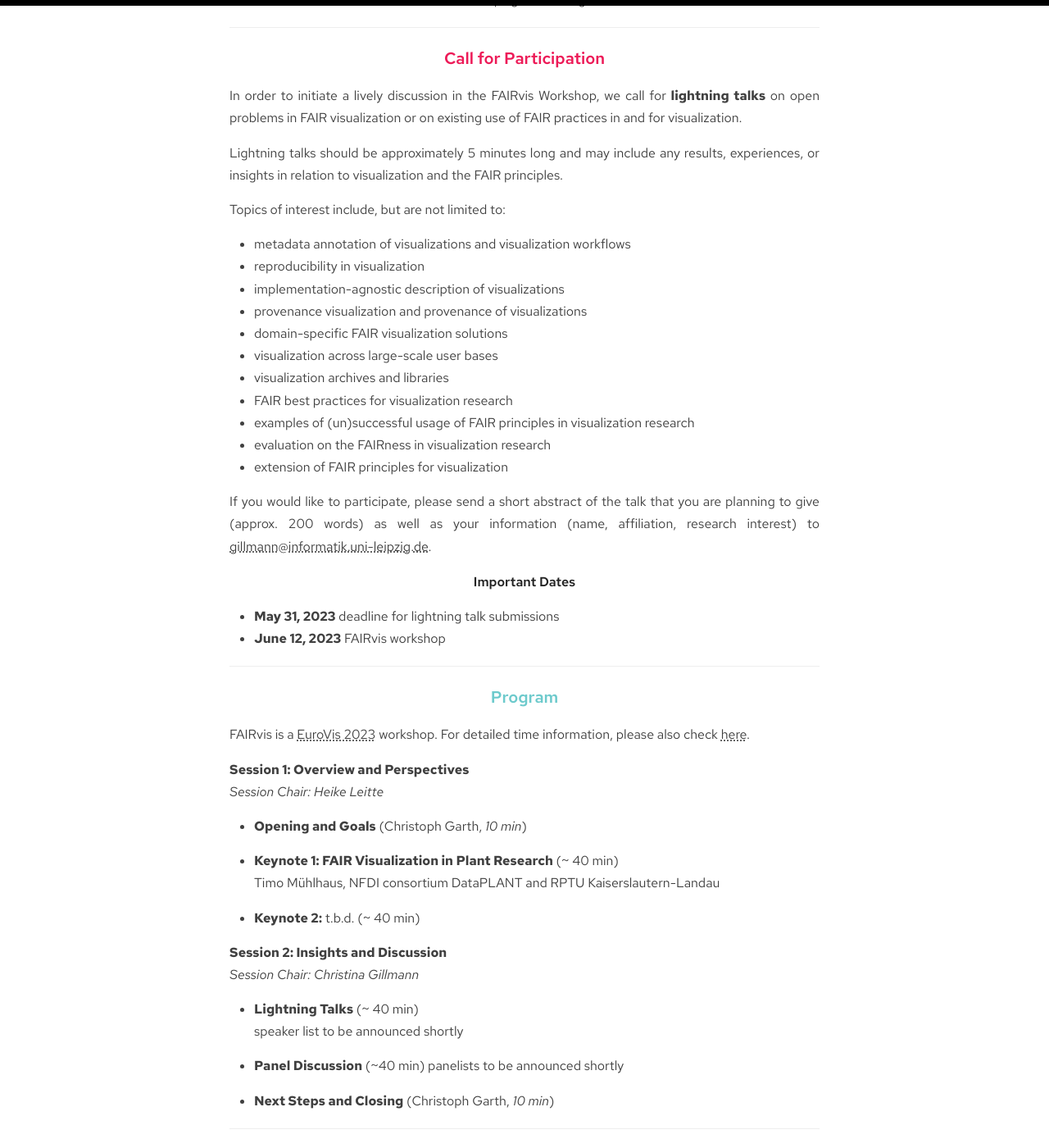
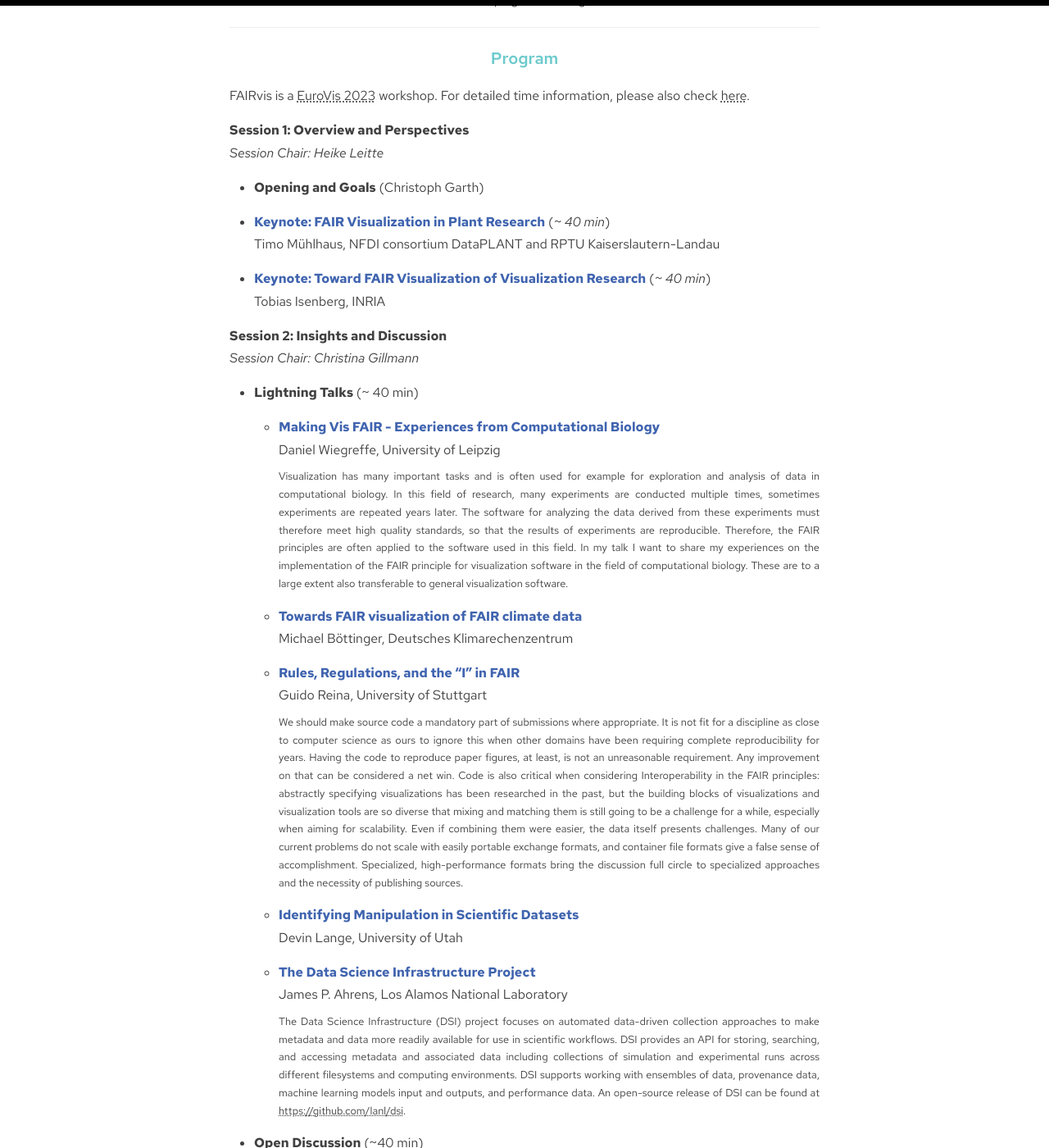
Before and after one commit to chgarth/fairvis.github.io, a Jekyll site: the page built from index.md, in a window 1280 px wide and 1400 px high, scrolled down 1070 px. Shown: the whole window at 82% size. Built offline with Jekyll 4.4.1, drawn with Linux system fonts in a browser that asks for light colours; some of the changed text lies outside the part shown.

Commit message:
update program

```diff
--- a/index.md
+++ b/index.md
@@ -40,6 +40,72 @@ visualization can flourish in a FAIR future.
 FAIRvis is co-located with EuroVis 2023 in Leipzig. Please register
 [here](https://conferences.eg.org/eurovis2023/for-attendees/registration/) to attend FAIRvis.
 
+
+### Program
+
+FAIRvis is a [EuroVis 2023](https://conferences.eg.org/eurovis2023/) workshop. For detailed time
+information, please also check [here](https://conferences.eg.org/eurovis2023/workshops/).
+<!-- The **FAIRvis** program is currently under construction – please check back soon. -->
+
+**Session 1: Overview and Perspectives**
+*Session Chair: Heike Leitte*
+
+- **Opening and Goals** (Christoph Garth)
+
+- <span style="color: #4064af; font-weight: bold;">Keynote: FAIR Visualization in Plant Research</span> (*~ 40 min*)
+  Timo Mühlhaus, NFDI consortium DataPLANT and RPTU Kaiserslautern-Landau
+
+- <span style="color: #4064af; font-weight: bold;">Keynote: Toward FAIR Visualization of Visualization Research</span> (*~
+  40 min*)
+  Tobias Isenberg, INRIA
+
+**Session 2: Insights and Discussion**
+*Session Chair: Christina Gillmann*
+
+- **Lightning Talks** (~ 40 min)
+
+  - <span style="color: #4064af; font-weight: bold;">Making Vis FAIR - Experiences from Computational Biology</span>
+    Daniel Wiegreffe, University of Leipzig
+
+    <p style="font-size: 80%; margin: -.5em 0 1em 0;">
+    Visualization has many important tasks and is often used for example
+    for exploration and analysis of data in computational biology. In
+    this field of research, many experiments are conducted multiple
+    times, sometimes experiments are repeated years later. The software
+    for analyzing the data derived from these experiments must therefore
+    meet high quality standards, so that the results of experiments are
+    reproducible. Therefore, the FAIR principles are often applied to
+    the software used in this field. In my talk I want to share my
+    experiences on the implementation of the FAIR principle for
+    visualization software in the field of computational biology. These
+    are to a large extent also transferable to general visualization
+    software.
+    </p>
+
+  - <span style="color: #4064af; font-weight: bold;">Towards FAIR visualization of FAIR climate data</span>
+    Michael Böttinger, Deutsches Klimarechenzentrum
+
+  - <span style="color: #4064af; font-weight: bold;">Rules, Regulations, and the "I" in FAIR</span>
+    Guido Reina, University of Stuttgart
+
+    <p style="font-size: 80%; margin: -.5em 0 1em 0;">
+    We should make source code a mandatory part of submissions where appropriate. It is not fit for a discipline as close to computer science as ours to ignore this when other domains have been requiring complete reproducibility for years. Having the code to reproduce paper figures, at least, is not an unreasonable requirement. Any improvement on that can be considered a net win. Code is also critical when considering Interoperability in the FAIR principles: abstractly specifying visualizations has been researched in the past, but the building blocks of visualizations and visualization tools are so diverse that mixing and matching them is still going to be a challenge for a while, especially when aiming for scalability. Even if combining them were easier, the data itself presents challenges. Many of our current problems do not scale with easily portable exchange formats, and container file formats give a false sense of accomplishment. Specialized, high-performance formats bring the discussion full circle to specialized approaches and the necessity of publishing sources.
+    </p>
+
+  - <span style="color: #4064af; font-weight: bold;">Identifying Manipulation in Scientific Datasets</span>
+    Devin Lange, University of Utah
+
+  - <span style="color: #4064af; font-weight: bold;">The Data Science Infrastructure Project</span>
+    James P. Ahrens, Los Alamos National Laboratory
+
+    <p style="font-size: 80%; margin: -.5em 0 1em 0;">
+    The Data Science Infrastructure (DSI) project focuses on automated data-driven collection approaches to make metadata and data more readily available for use in scientific workflows.  DSI provides an API for storing, searching, and accessing metadata and associated data including collections of simulation and experimental runs across different filesystems and computing environments. DSI supports working with ensembles of data, provenance data, machine learning models input and outputs, and performance data. An open-source release of DSI can be found at <a href="https://github.com/lanl/dsi">https://github.com/lanl/dsi</a>.
+    </p>
+
+- **Open Discussion** (~40 min)
+
+- **Next Steps and Closing** (Christoph Garth, *10 min*)
+
 ### Call for Participation
 
 In order to initiate a lively discussion in the FAIRvis Workshop, we
@@ -72,33 +138,6 @@ information (name, affiliation, research interest) to
 
 - **May 31, 2023** deadline for lightning talk submissions
 - **June 12, 2023** FAIRvis workshop
-
-### Program
-
-FAIRvis is a [EuroVis 2023](https://conferences.eg.org/eurovis2023/) workshop. For detailed time
-information, please also check [here](https://conferences.eg.org/eurovis2023/workshops/).
-<!-- The **FAIRvis** program is currently under construction – please check back soon. -->
-
-**Session 1: Overview and Perspectives**
-*Session Chair: Heike Leitte*
-
-- **Opening and Goals** (Christoph Garth, *10 min*)
-
-- **Keynote 1: FAIR Visualization in Plant Research**  (~ 40 min)
-  Timo Mühlhaus, NFDI consortium DataPLANT and RPTU Kaiserslautern-Landau
-
-- **Keynote 2:** t.b.d. (~ 40 min)
-
-**Session 2: Insights and Discussion**
-*Session Chair: Christina Gillmann*
-
-- **Lightning Talks** (~ 40 min)
-  speaker list to be announced shortly
-
-- **Panel Discussion** (~40 min)
-  panelists to be announced shortly
-
-- **Next Steps and Closing** (Christoph Garth, *10 min*)
 
 ### Organizers
 
```
